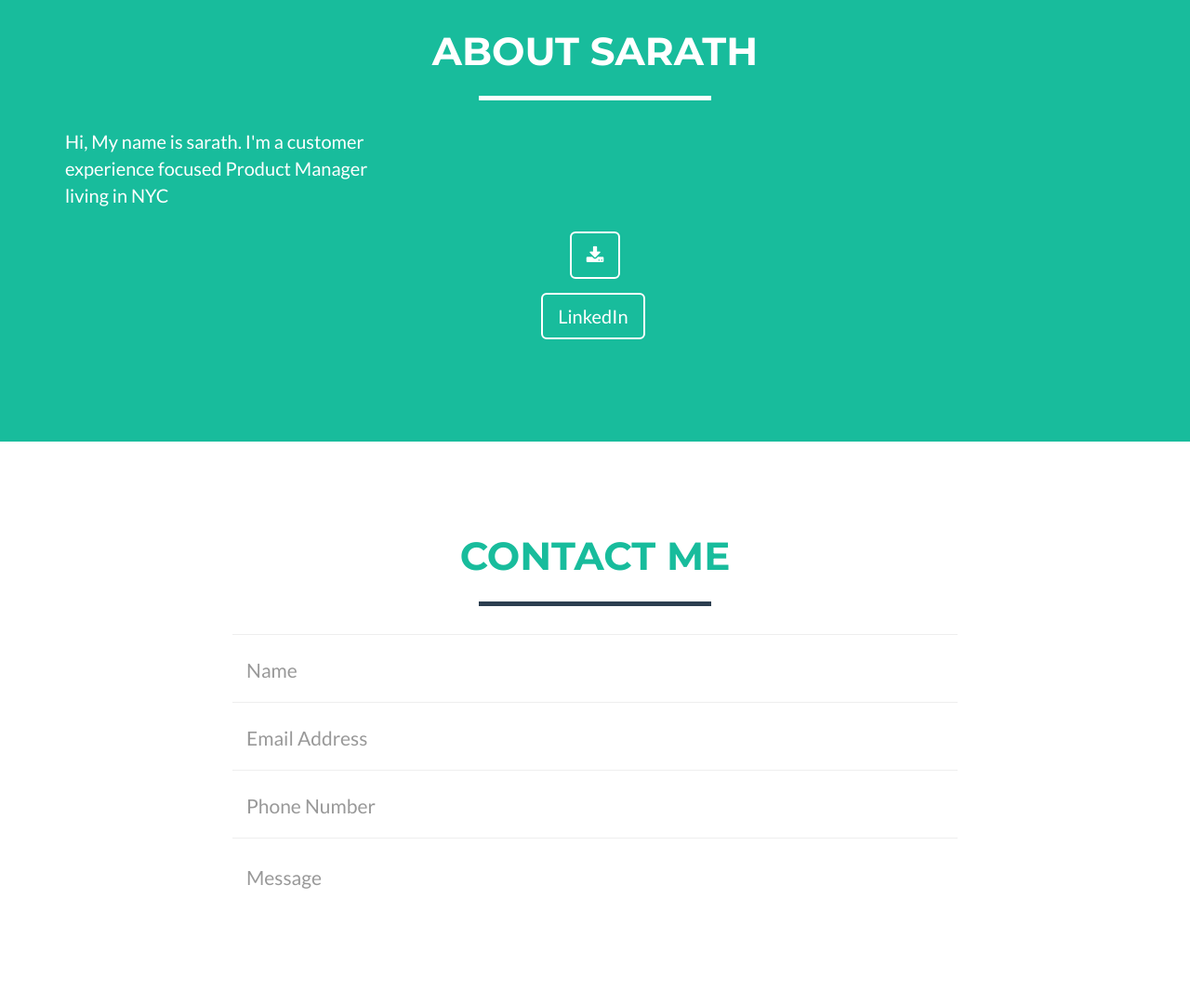
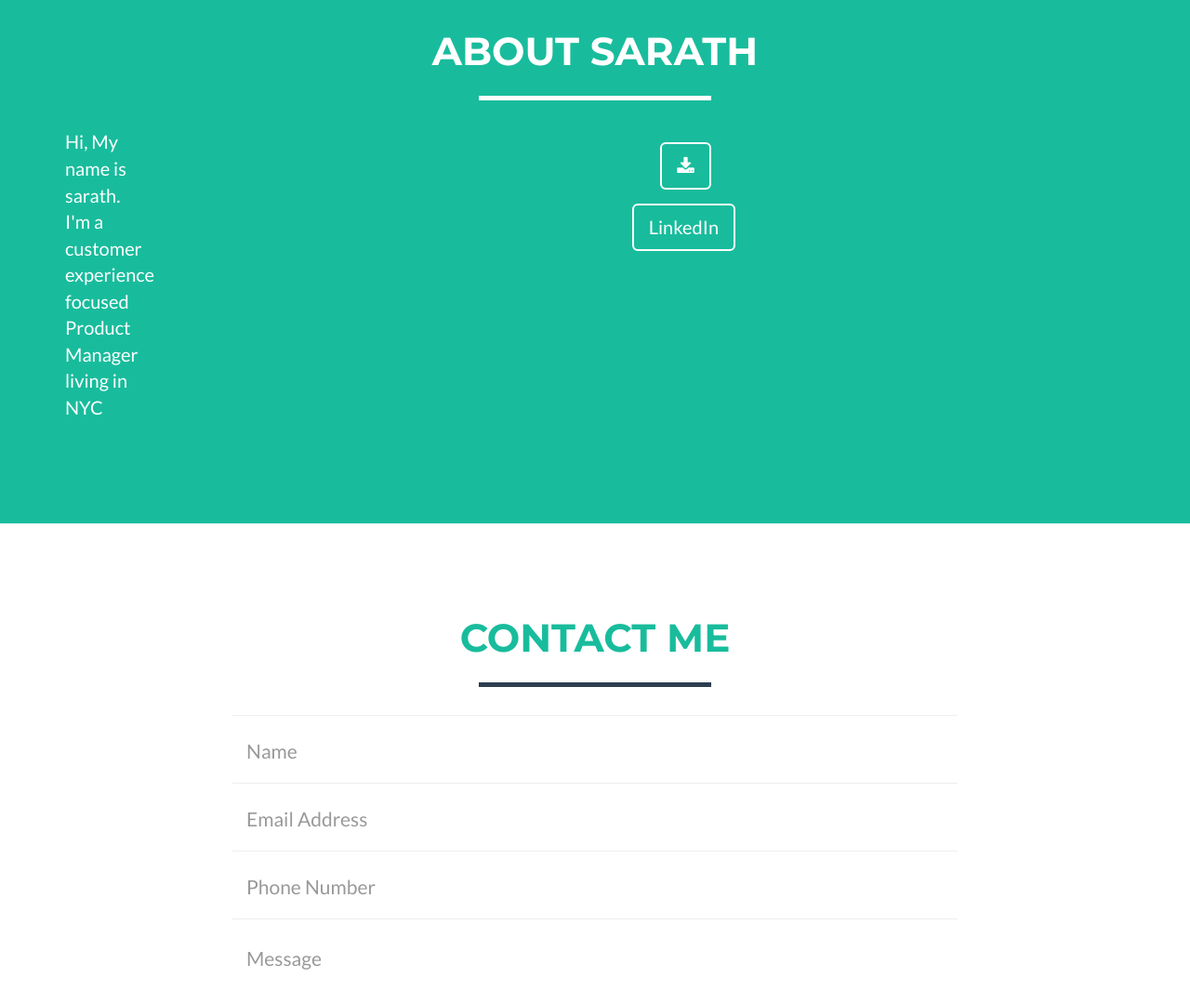
Before and after one commit to sarathmanuel/sarathmanuel, a website: page index.html in a window 1280 px wide. Shown: the part 1720-2800 px from the top of the page at 93% size. Drawn offline with nearby package versions, Linux system fonts and the light colour scheme.

Commit message:
margins
margins css test

```diff
--- a/index.html
+++ b/index.html
@@ -166,7 +166,7 @@
                 </div>
             </div>
             <div class="row">
-                <div class="col-lg-4">
+                <div class="col-lg-1 col-centered">
                     <p>Hi, My name is sarath.
                     I'm a customer experience  focused Product Manager living in NYC</p>
                 </div>
```
